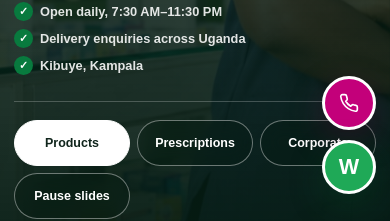
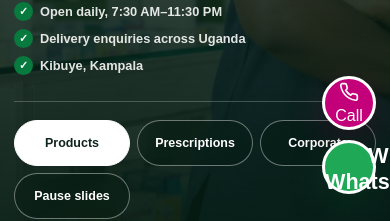
Before and after one commit to Bafakyiivan/Bweza-Pharmacy, a Next.js app: page / in a window 390 px wide. Shown: the part 636-857 px from the top of the page. Built offline with nearby package versions, Linux system fonts and the light colour scheme; no server answers.

Commit message:
Improve mobile quick contact controls

```diff
--- a/components/footer.tsx
+++ b/components/footer.tsx
@@ -21,8 +21,10 @@ export function Footer() {
           <div className="footer-bottom"><span>© {new Date().getFullYear()} {site.legalName}. All rights reserved.</span><span>Health information on this site is general and does not replace professional advice.</span></div>
         </div>
       </footer>
-      <a className="call-float" href={phoneHref()} aria-label="Call Bweza Pharmacy" data-conversion="phone_click" data-intent="general" data-location="floating_button"><Phone /></a>
-      <a className="whatsapp-float" href={wa} aria-label="Contact Bweza Pharmacy on WhatsApp" target={isExternalWhatsApp ? "_blank" : undefined} rel={isExternalWhatsApp ? "noreferrer" : undefined} data-conversion="whatsapp_click" data-intent="general" data-location="floating_button">W</a>
+      <div className="mobile-contact-actions" aria-label="Quick contact">
+        <a className="call-float" href={phoneHref()} aria-label="Call Bweza Pharmacy" data-conversion="phone_click" data-intent="general" data-location="floating_button"><Phone /><span>Call</span></a>
+        <a className="whatsapp-float" href={wa} aria-label="Contact Bweza Pharmacy on WhatsApp" target={isExternalWhatsApp ? "_blank" : undefined} rel={isExternalWhatsApp ? "noreferrer" : undefined} data-conversion="whatsapp_click" data-intent="general" data-location="floating_button"><b>W</b><span>WhatsApp</span></a>
+      </div>
     </>
   );
 }
```
